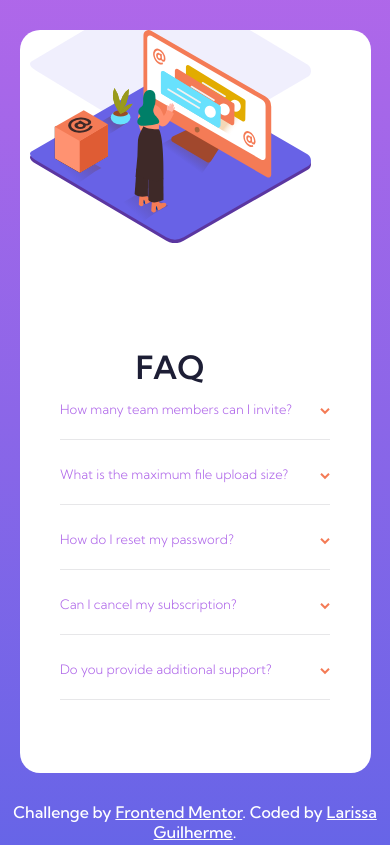
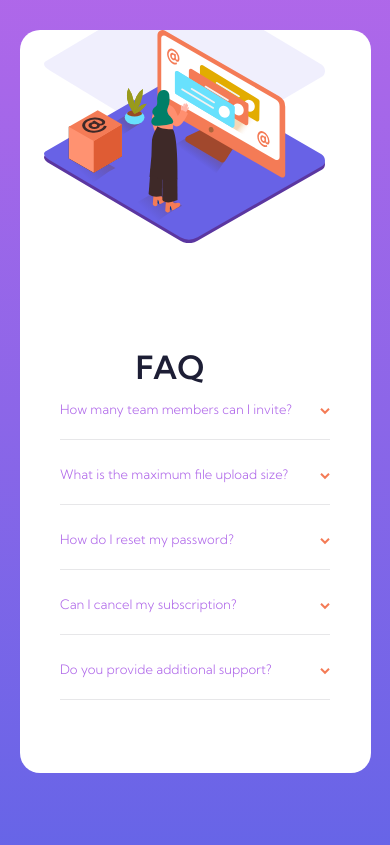
Before and after one commit to larissaag/faq-accordion-card-main, a plain HTML site: page index.html in a window 390 px wide. Shown: the top 845 px of the page. Drawn offline with Linux system fonts and the light colour scheme.

Commit message:
modificando css

```diff
--- a/style.css
+++ b/style.css
@@ -193,11 +193,11 @@ footer a {
         width: 100%;
     }
 }
-@media (max-width: 375px) {
+@media (max-width: 450px) {
     .image-container {
-        left: 30%;
+        left: 27%;
     }
     footer {
-        top: 120%;
+        top: 115%;
     }
 }
```
